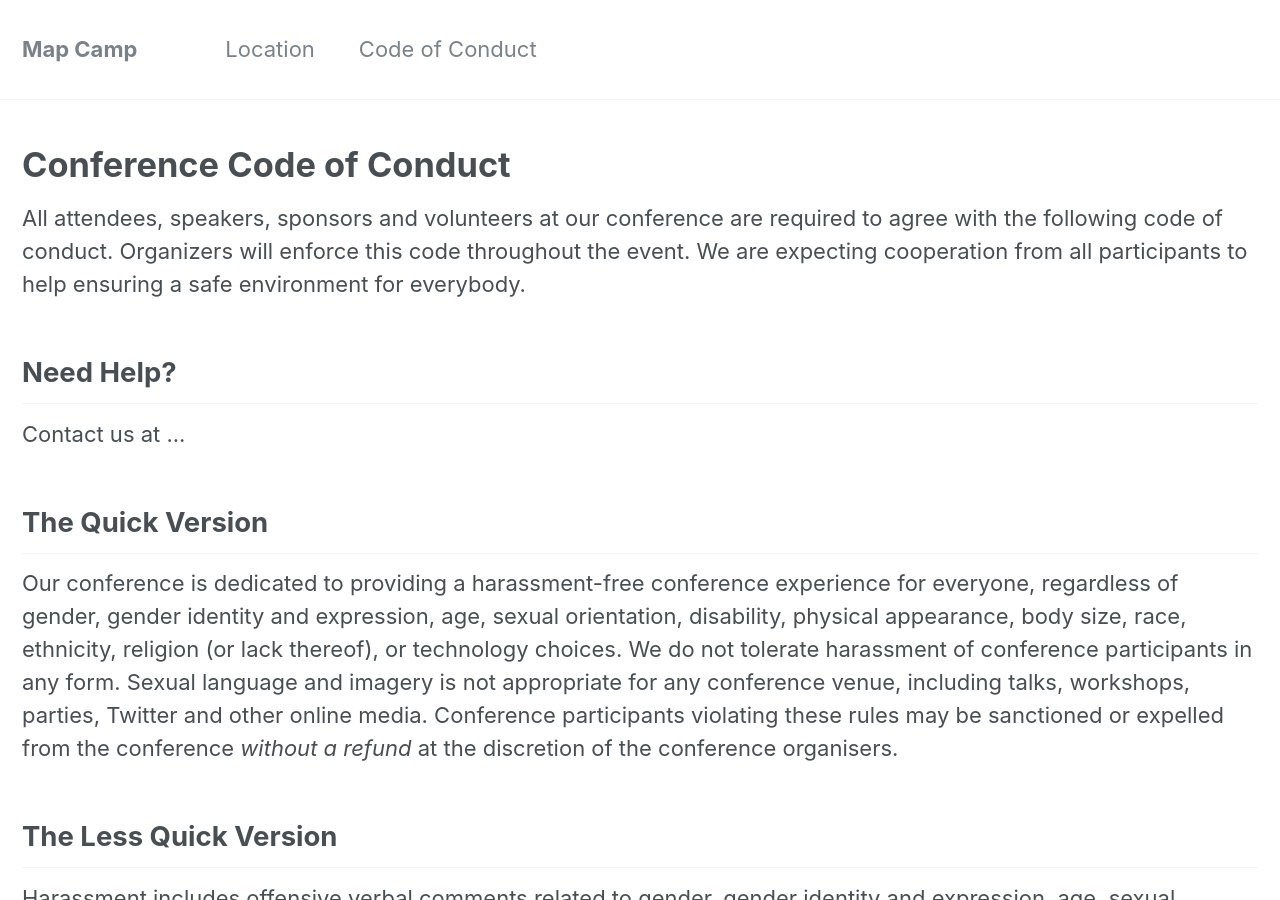
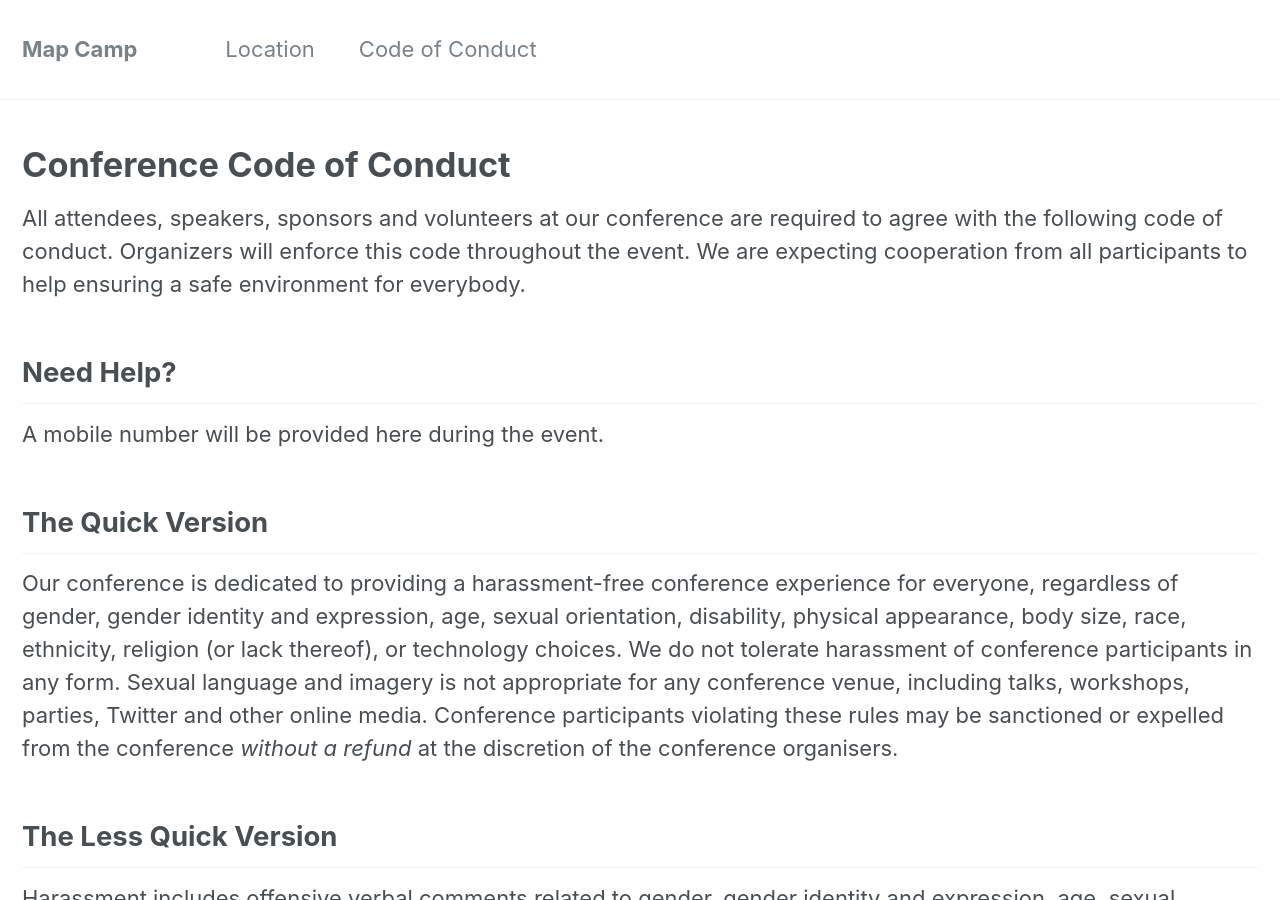
Before and after one commit to mapcampcommittee/mapcampcommittee.github.io, a Jekyll site: the page built from _pages/code_of_conduct.html, in a window 1280 px wide and 900 px high. Built offline with Jekyll 4.4.1, drawn with Linux system fonts in a browser that asks for light colours.

Commit message:
Update contact text.

```diff
--- a/_pages/code_of_conduct.html
+++ b/_pages/code_of_conduct.html
@@ -10,7 +10,7 @@ classes:
 
 <h2>Need Help?</h2>
 
-<p>Contact us at ...</p>
+<p>A mobile number will be provided here during the event.</p>
 
 <h2>The Quick Version</h2>
 
```
